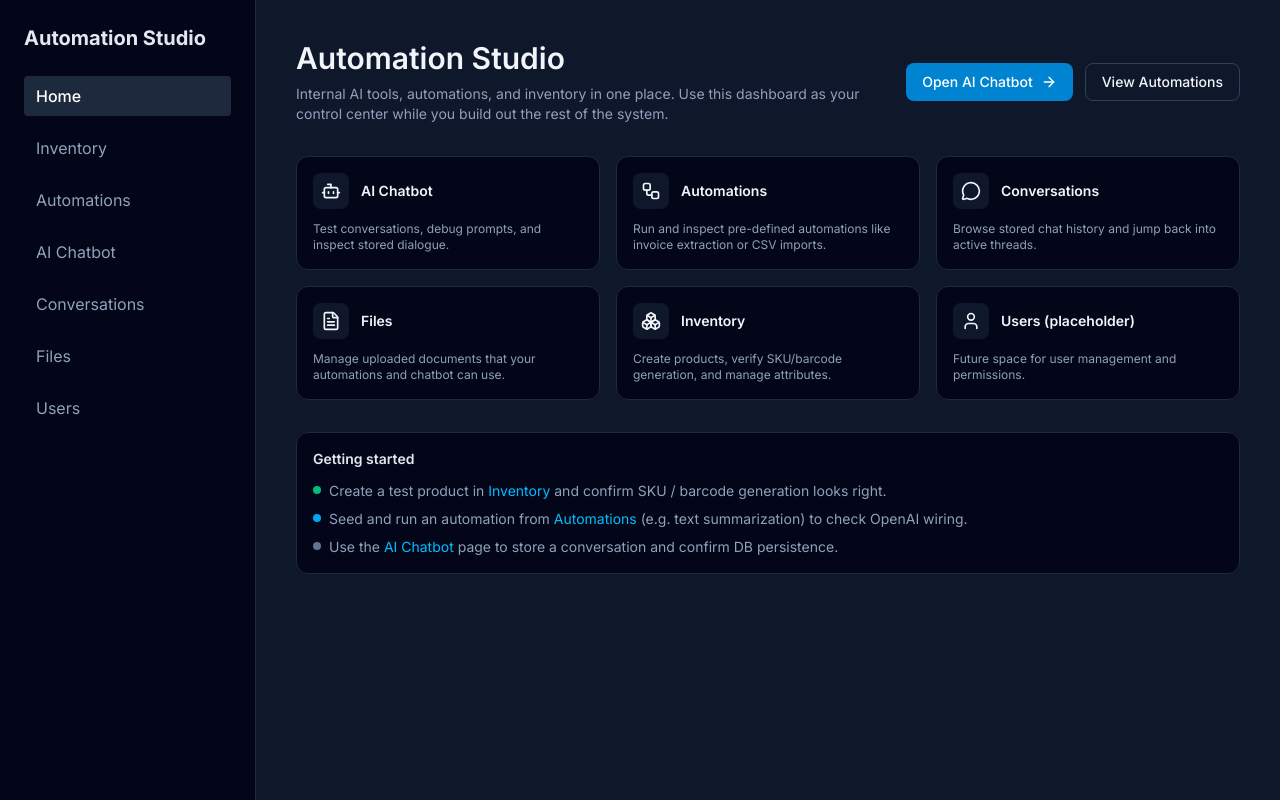
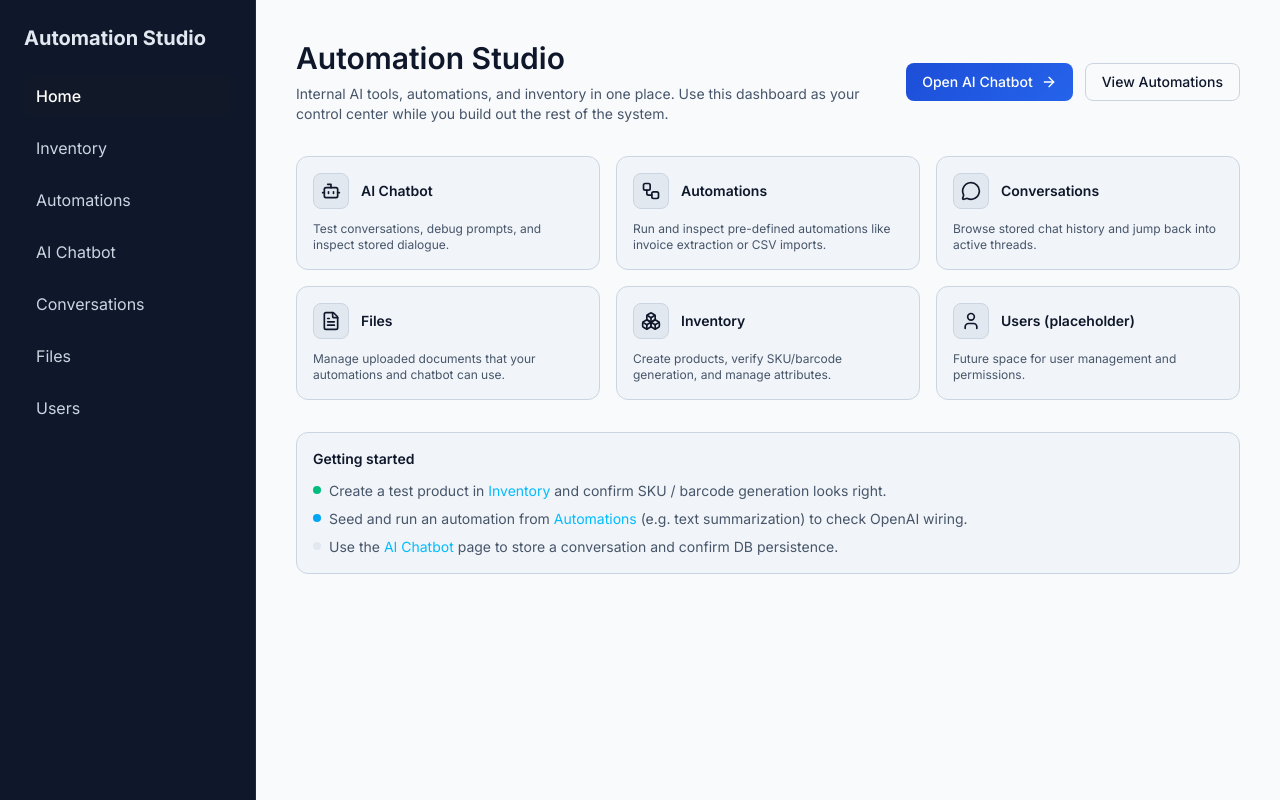
Before and after one commit to fitzcoderepo/automation-studio, a Next.js app: page / in a window 1280 px wide. Built offline with nearby package versions, Linux system fonts and the light colour scheme.

Commit message:
global color scheme change, product form using modal.

```diff
--- a/src/app/(auto-studio)/layout.tsx
+++ b/src/app/(auto-studio)/layout.tsx
@@ -2,6 +2,6 @@
 import type { ReactNode } from "react";
 import StudioNav from "@/components/studio-nav";
 
-export default function DashboardLayout({ children }: { children: ReactNode }) {
+export default function StudioLayout({ children }: { children: ReactNode }) {
   return <StudioNav>{children}</StudioNav>;
 }
--- a/src/app/(auto-studio)/page.tsx
+++ b/src/app/(auto-studio)/page.tsx
@@ -16,10 +16,10 @@ export default function HomePage() {
       {/* Header / hero */}
       <section className="flex flex-col gap-4 md:flex-row md:items-center md:justify-between">
         <div>
-          <h1 className="text-3xl font-semibold text-slate-100">
+          <h1 className="text-3xl font-semibold">
             Automation Studio
           </h1>
-          <p className="mt-2 max-w-xl text-sm text-slate-400">
+          <p className="mt-2 max-w-xl text-sm muted">
             Internal AI tools, automations, and inventory in one place.
             Use this dashboard as your control center while you build
             out the rest of the system.
@@ -29,14 +29,14 @@ export default function HomePage() {
         <div className="flex gap-3">
           <Link
             href="/chatbot"
-            className="inline-flex items-center gap-2 rounded-lg bg-sky-600 px-4 py-2 text-sm font-medium text-white hover:bg-sky-500"
+            className="inline-flex items-center gap-2 rounded-lg px-4 py-2 text-sm font-medium btn-accent"
           >
             Open AI Chatbot
             <ArrowRight className="h-4 w-4" />
           </Link>
           <Link
             href="/automations"
-            className="inline-flex items-center gap-2 rounded-lg border border-slate-700 bg-slate-900 px-4 py-2 text-sm font-medium text-slate-100 hover:bg-slate-800"
+            className="inline-flex items-center gap-2 rounded-lg border-subtle px-4 py-2 text-sm font-medium"
           >
             View Automations
           </Link>
@@ -89,11 +89,11 @@ export default function HomePage() {
       </section>
 
       {/* Getting started checklist */}
-      <section className="rounded-xl border border-slate-800 bg-slate-950 p-4">
-        <h2 className="text-sm font-semibold text-slate-200">
+      <section className="rounded-xl panel p-4">
+        <h2 className="text-sm font-semibold">
           Getting started
         </h2>
-        <ul className="mt-3 space-y-2 text-sm text-slate-400">
+        <ul className="mt-3 space-y-2 text-sm muted">
           <li className="flex items-start gap-2">
             <span className="mt-[5px] h-2 w-2 rounded-full bg-emerald-500" />
             <span>
@@ -141,15 +141,15 @@ function HomeCard({ href, icon, title, description }: HomeCardProps) {
   return (
     <Link
       href={href}
-      className="group flex flex-col justify-between rounded-xl border border-slate-800 bg-slate-950 p-4 hover:border-sky-600 hover:bg-slate-900"
+      className="group flex flex-col justify-between rounded-xl panel p-4 hover:shadow-lg transition-shadow"
     >
       <div className="flex items-center gap-3">
-        <div className="flex h-9 w-9 items-center justify-center rounded-lg bg-slate-900 group-hover:bg-slate-800">
+        <div className="flex h-9 w-9 items-center justify-center rounded-lg panel-muted">
           {icon}
         </div>
-        <h3 className="text-sm font-semibold text-slate-100">{title}</h3>
+        <h3 className="text-sm font-semibold">{title}</h3>
       </div>
-      <p className="mt-3 text-xs text-slate-400">{description}</p>
+      <p className="mt-3 text-xs muted">{description}</p>
     </Link>
   );
 }
--- a/src/app/globals.css
+++ b/src/app/globals.css
@@ -1,26 +1,110 @@
 @import "tailwindcss";
 
 :root {
-  --background: #ffffff;
-  --foreground: #171717;
+  --bg: #f8fafc; /* page background */
+  --surface: #f1f5f9; /* cards/panels (slate-100) */
+  --surface-muted: #e2e8f0; /* subtle surfaces (slate-200) */
+  --border: #cbd5e1; /* slate-300 */
+  --text: #0f172a; /* slate-900 */
+  --text-muted: #475569; /* slate-600 */
+  --accent: #2563eb; /* blue-600 */
+  --accent-strong: #1d4ed8; /* blue-700 */
+  --accent-contrast: #ffffff;
 }
 
 @theme inline {
-  --color-background: var(--background);
-  --color-foreground: var(--foreground);
+  --color-background: var(--bg);
+  --color-foreground: var(--text);
   --font-sans: var(--font-geist-sans);
   --font-mono: var(--font-geist-mono);
 }
 
-@media (prefers-color-scheme: dark) {
-  :root {
-    --background: #0a0a0a;
-    --foreground: #ededed;
-  }
+body {
+  background: var(--bg);
+  color: var(--text);
 }
 
-/* body {
-  background: var(--background);
-  color: var(--foreground);
-  font-family: Arial, Helvetica, sans-serif;
-} */
+.theme-shell {
+  background: var(--bg);
+  color: var(--text);
+  min-height: 100vh;
+}
+
+.panel {
+  background: var(--surface);
+  border: 1px solid var(--border);
+}
+
+.panel-muted {
+  background: var(--surface-muted);
+  border: 1px solid var(--border);
+}
+
+.muted {
+  color: var(--text-muted);
+}
+
+.accent {
+  color: var(--accent-strong);
+}
+
+.btn-accent {
+  background: linear-gradient(135deg, var(--accent-strong), var(--accent));
+  color: var(--accent-contrast);
+}
+
+.danger {
+  color: #dc2626;
+}
+
+.nav-surface {
+  background-color: #0f172a;
+  color: #e2e8f0;
+  border-right: 1px solid #1f2937;
+}
+
+.nav-link {
+  color: #cbd5e1;
+}
+
+.nav-link:hover {
+  color: #ffffff;
+}
+
+.nav-link-active {
+  color: #ffffff;
+  background-color: #111827;
+  border-radius: 8px;
+}
+
+/* Normalize old slate/neutral utility colors to the base theme */
+[class*="bg-slate"], .bg-white, .bg-black {
+  background-color: var(--surface-muted) !important;
+}
+
+[class*="text-slate"], .text-white, .text-black {
+  color: inherit !important;
+}
+
+[class*="border-slate"], .border-white, .border-black {
+  border-color: var(--border) !important;
+}
+
+/* Tables default to light slate surfaces */
+table {
+  background-color: var(--surface);
+  border-color: var(--border);
+}
+
+th, td {
+  background-color: var(--surface);
+  border-color: var(--border);
+}
+
+thead {
+  background-color: var(--surface-muted);
+}
+
+.border-subtle {
+  border: 1px solid var(--border);
+}
--- a/src/app/layout.tsx
+++ b/src/app/layout.tsx
@@ -16,7 +16,7 @@ export default function RootLayout({
 }>) {
   return (
     <html lang="en">
-      <body className={`${inter.className} antialiased bg-slate-900 text-slate-100`}>
+      <body className={`${inter.className} antialiased theme-shell`}>
         {children}
       </body>
     </html>
--- a/src/components/studio-nav.tsx
+++ b/src/components/studio-nav.tsx
@@ -22,8 +22,8 @@ export default function StudioNav({ children }: StudioNavProps) {
   return (
     <div className="flex min-h-screen">
       {/* Sidebar */}
-      <aside className="w-64 bg-slate-950 border-r border-slate-800 p-6">
-        <h2 className="text-xl font-bold text-slate-200 mb-6">Automation Studio</h2>
+      <aside className="w-64 nav-surface p-6">
+        <h2 className="text-xl font-bold mb-6 text-white">Automation Studio</h2>
 
         <nav className="flex flex-col gap-3">
           {navItems.map(({ href, label }) => {
@@ -36,11 +36,9 @@ export default function StudioNav({ children }: StudioNavProps) {
               <Link
                 key={href}
                 href={href}
-                className={
-                  isActive
-                    ? "text-white font-medium bg-slate-800 rounded px-3 py-2"
-                    : "text-slate-400 hover:text-white rounded px-3 py-2"
-                }
+                className={`rounded px-3 py-2 nav-link ${
+                  isActive ? "nav-link-active font-medium" : ""
+                }`}
               >
                 {label}
               </Link>
--- a/src/features/inventory/product-client.tsx
+++ b/src/features/inventory/product-client.tsx
@@ -1,5 +1,5 @@
 "use client";
-import { useEffect, useMemo, useState } from "react";
+import { useEffect, useMemo, useState, useCallback } from "react";
 import { ProductForm } from "./product-form";
 import { ProductTable } from "./product-table";
 import type { ProductDTO, TagOption } from "./product-types";
@@ -7,6 +7,7 @@ import type { ProductDTO, TagOption } from "./product-types";
 export function ProductClient() {
   const [products, setProducts] = useState<ProductDTO[]>([]);
   const [error, setError] = useState<string | null>(null);
+  const [showForm, setShowForm] = useState(false);
 
   async function loadProducts() {
     try {
@@ -25,6 +26,18 @@ export function ProductClient() {
     loadProducts();
   }, []);
 
+  const closeForm = useCallback(() => setShowForm(false), []);
+
+  useEffect(() => {
+    function onKeyDown(e: KeyboardEvent) {
+      if (e.key === "Escape") closeForm();
+    }
+    if (showForm) {
+      window.addEventListener("keydown", onKeyDown);
+      return () => window.removeEventListener("keydown", onKeyDown);
+    }
+  }, [showForm, closeForm]);
+
   const availableTags: TagOption[] = useMemo(() => {
     const tagMap = new Map<string, string>();
     products.forEach((p) =>
@@ -39,13 +52,61 @@ export function ProductClient() {
 
   return (
     <div className="space-y-6">
-      <ProductForm
-        availableTags={availableTags}
-        onProductCreated={(product) => setProducts((prev) => [product, ...prev])}
-        error={error}
-        setError={setError}
-      />
+      <div className="flex items-center justify-between">
+        <div>
+          <h2 className="text-lg font-semibold">Products</h2>
+          <p className="text-sm muted">Create and manage products. Existing items stay visible while you add new ones.</p>
+        </div>
+        <button
+          type="button"
+          onClick={() => {
+            setError(null);
+            setShowForm(true);
+          }}
+          className="group relative inline-flex items-center gap-2 rounded-full border-subtle bg-white px-4 py-2 text-sm font-semibold text-slate-800 shadow-sm transition hover:-translate-y-[1px] hover:shadow-md"
+        >
+          <span className="flex h-6 w-6 items-center justify-center rounded-full bg-gradient-to-br from-blue-500 to-cyan-500 text-white text-xs shadow">
+            +
+          </span>
+          <span>Add product</span>
+        </button>
+      </div>
+
       <ProductTable products={products} availableTags={availableTags} onRefresh={loadProducts} />
+
+      {showForm ? (
+        <div className="fixed inset-0 z-50 flex items-center justify-center bg-black/20 backdrop-blur-sm">
+          <div className="w-full max-w-4xl px-4">
+            <div className="panel rounded-xl shadow-2xl border-subtle">
+              <div className="flex items-center justify-between px-4 pt-4">
+                <div>
+                  <h3 className="text-lg font-semibold">Create Product</h3>
+                  <p className="text-sm muted">Fill out the details and save; the list will update instantly.</p>
+                </div>
+                <button
+                  type="button"
+                  onClick={closeForm}
+                  className="rounded-md px-2 py-1 text-sm muted hover:accent"
+                  aria-label="Close"
+                >
+                  ✕
+                </button>
+              </div>
+              <div className="p-4">
+                <ProductForm
+                  availableTags={availableTags}
+                  onProductCreated={(product) => {
+                    setProducts((prev) => [product, ...prev]);
+                    closeForm();
+                  }}
+                  error={error}
+                  setError={setError}
+                />
+              </div>
+            </div>
+          </div>
+        </div>
+      ) : null}
     </div>
   );
 }
```
Also changed, not shown: src/app/(auto-studio)/automations/page.tsx (+27 -27 lines).
